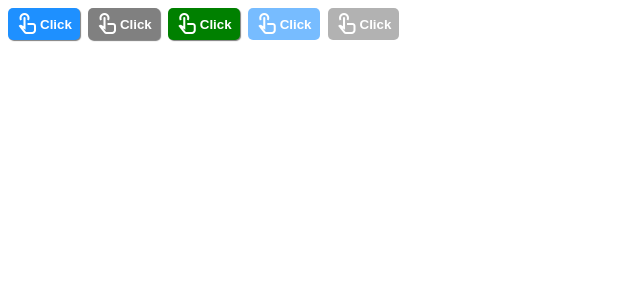
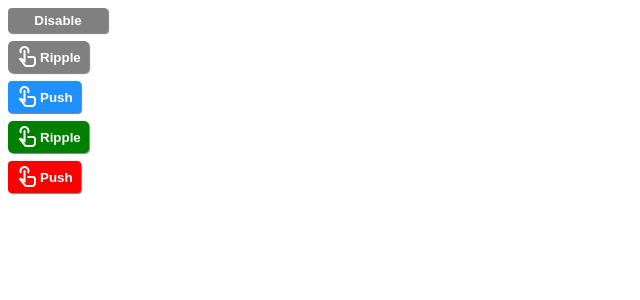
Before and after one commit to Gtouchet/mv-lib-testing-ground, an Angular app: page / in a window 1280 px wide. Shown: the top 300 px of the page, without its empty margins (0-640 px from the left). Built offline with nearby package versions, Linux system fonts and the light colour scheme.

Commit message:
Bugfix backgroundColors Added a button click effect

```diff
--- a/angular.json
+++ b/angular.json
@@ -37,7 +37,7 @@
               }
             ],
             "styles": [
-              "mv-lib/styles/styles-white-theme.scss"
+              "test-app/styles/styles-white-theme.scss"
             ],
             "scripts": []
           },
--- a/mv-lib/components/mv-lib-button/mv-lib-button.component.html
+++ b/mv-lib/components/mv-lib-button/mv-lib-button.component.html
@@ -8,9 +8,9 @@
     [style.color]="computedSettings().textColor"
     [style.border]="computedSettings().border"
 
-    [disabled]="computedSettings().disabled"
+    [disabled]="disabled()"
 
-    (click)="onClick($event)"
+    (click)="click($event)"
 
     (mouseenter)="hover.set(true)"
     (mouseleave)="hover.set(false)"
--- a/mv-lib/components/mv-lib-button/mv-lib-button.component.scss
+++ b/mv-lib/components/mv-lib-button/mv-lib-button.component.scss
@@ -3,6 +3,8 @@
   border-radius: 4px;
   display: inline-flex;
   align-items: center;
+  justify-content: center;
+  text-align: center;
 
   &:enabled {
     box-shadow: 1px 1px 1px rgba(0, 0, 0, 0.5);
@@ -11,6 +13,15 @@
 
   &:disabled {
     opacity: 0.6;
+  }
+}
+
+.push {
+  transition: transform 80ms ease, box-shadow 80ms ease;
+
+  &:enabled:active {
+    transform: translateY(1px) scale(0.98);
+    box-shadow: 0 0 0 rgba(0, 0, 0, 0.4);
   }
 }
 
--- a/mv-lib/components/mv-lib-button/mv-lib-button.component.ts
+++ b/mv-lib/components/mv-lib-button/mv-lib-button.component.ts
@@ -12,24 +12,31 @@ import { MvLibButtonSettings } from './mv-lib-button.settings';
 export class MvLibButtonComponent {
 
   public settings = input<Partial<MvLibButtonSettings>>();
-  public clicked = output<Event>();
+  public disabled = input<boolean>(false);
+
+  public onClick = output<Event>();
 
   protected hover = signal(false);
   protected classes = computed(() => this.initClasses());
 
   protected computedSettings = computed(() => {
-    return new MvLibButtonSettings(this.settings());
+    const computedSettings = new MvLibButtonSettings(this.settings());
+    if (this.disabled()) {
+      computedSettings.hoverBackgroundColor = computedSettings.backgroundColor;
+    }
+    return computedSettings;
   });
 
   private initClasses(): string[] {
     const map: string[] = ['mv-lib-button'];
-    if (this.computedSettings().onClickEffect) {
-      map.push(this.computedSettings().onClickEffect);
+    const effect = this.computedSettings().onClickEffect;
+    if (effect !== 'none') {
+      map.push(effect);
     }
     return map;
   }
 
-  protected onClick(event: Event) {
-    this.clicked.emit(event);
+  protected click(event: Event) {
+    this.onClick.emit(event);
   }
 }
--- a/mv-lib/components/mv-lib-button/mv-lib-button.settings.ts
+++ b/mv-lib/components/mv-lib-button/mv-lib-button.settings.ts
@@ -1,36 +1,25 @@
-export type MvLibButtonType = 'primary' | 'secondary';
-export type MvLibOnClickEffect = 'none' | 'ripple';
+export type MvLibOnClickEffect = 'none' | 'push' | 'ripple';
 
 export class MvLibButtonSettings {
     public widthPx: number | undefined;
     public heightPx: number | undefined;
 
-    public type: MvLibButtonType;
-
     public backgroundColor: string;
     public hoverBackgroundColor: string;
-    public textColor: string ;
+    public textColor: string;
     public border: string;
 
     public onClickEffect: MvLibOnClickEffect;
-
-    public disabled: boolean;
 
     constructor(settings: Partial<MvLibButtonSettings> = {}) {
         this.widthPx = settings.widthPx ?? undefined;
         this.heightPx = settings.heightPx ?? undefined;
 
-        this.type = settings.type ?? 'primary';
-
-        this.backgroundColor =
-            settings.backgroundColor ?? `var(--button-${settings.type}-color)`;
-        this.hoverBackgroundColor = settings.disabled ? this.backgroundColor :
-            settings.hoverBackgroundColor ?? `var(--button-${settings.type}-hover-color)`;
+        this.backgroundColor = settings.backgroundColor ?? 'gray';
+        this.hoverBackgroundColor = settings.hoverBackgroundColor ?? 'dimgray';
         this.textColor = settings.textColor ?? 'white';
         this.border = settings.border ?? 'none';
 
         this.onClickEffect = settings.onClickEffect ?? 'none';
-
-        this.disabled = settings.disabled ?? false;
     }
 }
--- a/mv-lib/styles/styles-white-theme.scss
+++ /dev/null
@@ -1,9 +0,0 @@
-:root {
-	// Buttons
-	--button-primary-color: DodgerBlue;
-	--button-primary-hover-color: RoyalBlue;
-	--button-secondary-color: Gray;
-	--button-secondary-hover-color: DimGray;
-
-
-}
--- a/test-app/app/app.component.html
+++ b/test-app/app/app.component.html
@@ -1,104 +1,80 @@
+<mv-lib-button
+    [settings]="{
+        widthPx: 100,
+        heightPx: 25,
+    }"
+    (onClick)="disabled.set(!disabled())"
+>
+    <span [style.font-weight]="'bold'">
+        {{ disabled() ? 'Enable' : 'Disable' }}
+    </span>
+</mv-lib-button>
+
 <div
     [style.display]="'flex'"
+    [style.flex-direction]="'column'"
     [style.gap.px]='8'
+    [style.margin-top.px]='8'
 >
-    <!-- ENABLED -->
     <mv-lib-button
         [settings]="{
-            type: 'primary',
-            textColor: 'white',
             onClickEffect: 'ripple',
         }"
+        [disabled]="disabled()"
     >
-        <span
-            class="material-symbols-outlined"
-        >
+        <span class="material-symbols-outlined">
             touch_app
         </span>
-        <span
-            [style.font-weight]="'bold'"
-        >
-            Click
+        <span [style.font-weight]="'bold'">
+            Ripple
         </span>
     </mv-lib-button>
 
     <mv-lib-button
         [settings]="{
-            type: 'secondary',
-            textColor: 'white',
-            onClickEffect: 'ripple',
+            backgroundColor: 'var(--button-blue-color)',
+            hoverBackgroundColor: 'var(--button-blue-color-hover)',
+            onClickEffect: 'push',
         }"
+        [disabled]="disabled()"
     >
-        <span
-            class="material-symbols-outlined"
-        >
+        <span class="material-symbols-outlined">
             touch_app
         </span>
-        <span
-            [style.font-weight]="'bold'"
-        >
-            Click
+        <span [style.font-weight]="'bold'">
+            Push
         </span>
     </mv-lib-button>
 
     <mv-lib-button
         [settings]="{
-            backgroundColor: 'green',
-            hoverBackgroundColor: 'darkgreen',
-            textColor: 'white',
+            backgroundColor: 'var(--button-green-color)',
+            hoverBackgroundColor: 'var(--button-green-color-hover)',
             onClickEffect: 'ripple',
         }"
+        [disabled]="disabled()"
     >
-        <span
-            class="material-symbols-outlined"
-        >
+        <span class="material-symbols-outlined">
             touch_app
         </span>
-        <span
-            [style.font-weight]="'bold'"
-        >
-            Click
-        </span>
-    </mv-lib-button>
-
-    <!-- DISABLED -->
-    <mv-lib-button
-        [settings]="{
-            type: 'primary',
-            textColor: 'white',
-            onClickEffect: 'ripple',
-            disabled: true,
-        }"
-    >
-        <span
-            class="material-symbols-outlined"
-        >
-            touch_app
-        </span>
-        <span
-            [style.font-weight]="'bold'"
-        >
-            Click
+        <span [style.font-weight]="'bold'">
+            Ripple
         </span>
     </mv-lib-button>
 
     <mv-lib-button
         [settings]="{
-            type: 'secondary',
-            textColor: 'white',
-            onClickEffect: 'ripple',
-            disabled: true,
+            backgroundColor: 'var(--button-red-color)',
+            hoverBackgroundColor: 'var(--button-red-color-hover)',
+            onClickEffect: 'push',
         }"
+        [disabled]="disabled()"
     >
-        <span
-            class="material-symbols-outlined"
-        >
+        <span class="material-symbols-outlined">
             touch_app
         </span>
-        <span
-            [style.font-weight]="'bold'"
-        >
-            Click
+        <span [style.font-weight]="'bold'">
+            Push
         </span>
     </mv-lib-button>
 </div>
--- a/test-app/app/app.component.ts
+++ b/test-app/app/app.component.ts
@@ -9,5 +9,5 @@ import { MvLibButtonComponent } from '../../mv-lib/public-api';
   styleUrl: './app.component.scss'
 })
 export class AppComponent {
-  public x = signal(0);
+  protected disabled = signal(false);
 }
--- /dev/null
+++ b/test-app/styles/styles-white-theme.scss
@@ -0,0 +1,16 @@
+:root {
+	/**
+     * Buttons styles
+     */
+	--button-gray-color: gray;
+	--button-gray-color-hover: dimgray;
+
+	--button-blue-color: dodgerblue;
+	--button-blue-color-hover: royalblue;
+
+	--button-green-color: green;
+	--button-green-color-hover: darkgreen;
+
+	--button-red-color: red;
+	--button-red-color-hover: rgb(226, 0, 0);
+}
```
